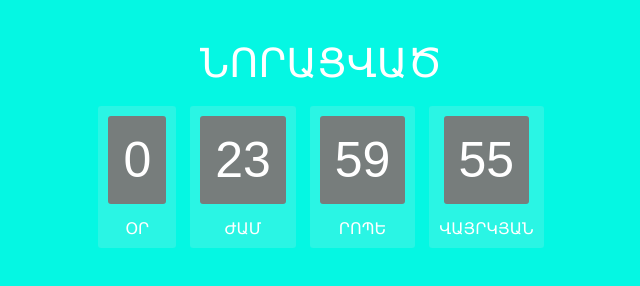
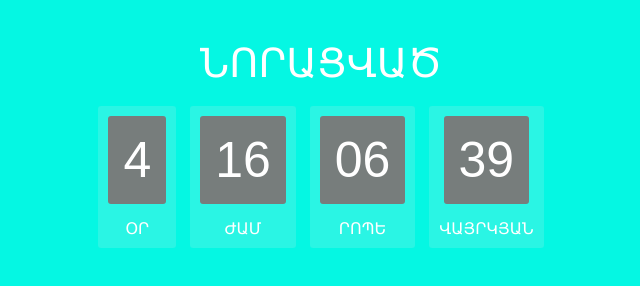
Before and after one commit to Tagysh/countdowntimer, a plain HTML site: page index.html in a window 1280 px wide. Shown: the full height of the page, 319-959 px from the left. Drawn offline with Linux system fonts and the light colour scheme.

Commit message:
Add files via upload

```diff
--- a/index.html
+++ b/index.html
@@ -102,8 +102,8 @@
             updateClock();
             var timeinterval = setInterval(updateClock, 1000);
         }
+ var deadline = new Date("2025-08-05T00:00:00");
 
-        var deadline = new Date(Date.parse(new Date()) + 1 * 24 * 60 * 60 * 1000);
         initializeClock('clockdiv', deadline);
     </script>
 </body>
```
